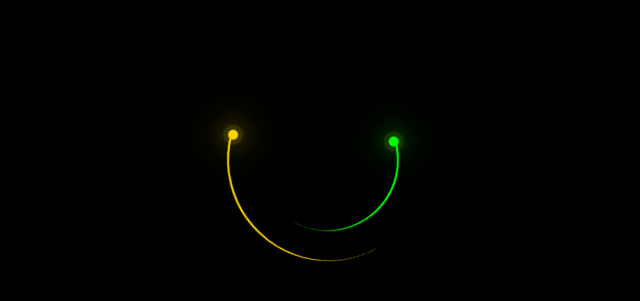
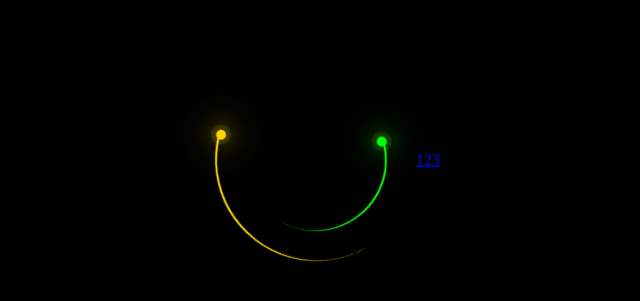
Before and after one commit to marcoliu1020/Rotating-Loader, a plain HTML site: page index.html in a window 1280 px wide. Shown: the part 240-541 px from the top of the page, without its empty margins (312-952 px from the left). Drawn offline with Linux system fonts and the light colour scheme.

```diff
--- a/index.html
+++ b/index.html
@@ -15,5 +15,6 @@
                 <div class="circle"></div>
             </div>
         </div>
+        <a href="https://marcoliu1020.github.io/Rotating-Loader/" target="_blank">123</a>
     </body>
 </html>
```
